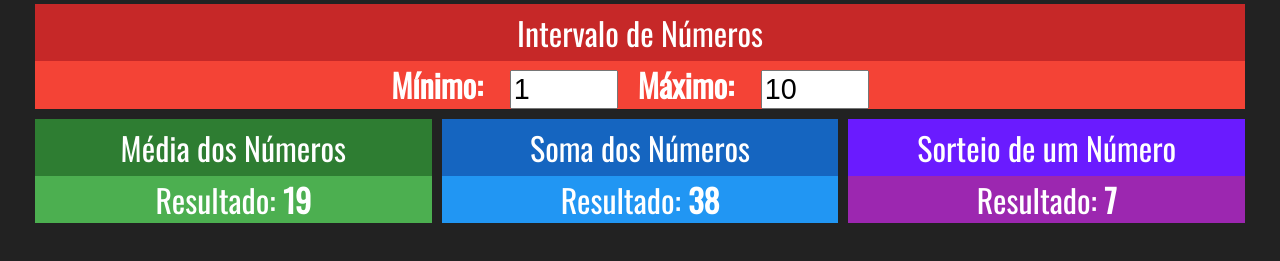
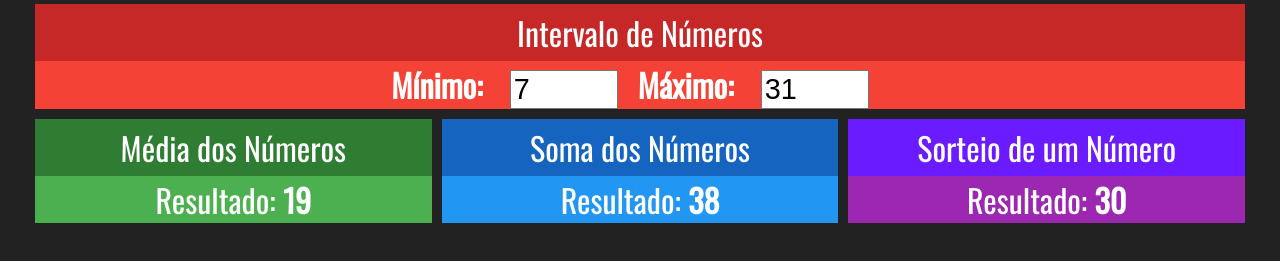
Before and after one commit to daniel-castilho/redux-simples, a React (Create React App) app: page / in a window 1280 px wide. Shown: the part 211-472 px from the top of the page. Built offline with nearby package versions, Linux system fonts and the light colour scheme.

Commit message:
Mapping Intervalo

```diff
--- a/src/components/Intervalo.jsx
+++ b/src/components/Intervalo.jsx
@@ -1,23 +1,33 @@
 import React from "react";
+import { connect } from "react-redux";
+
 import "./Intervalo.css";
 import Card from "./Card";
 
 const Intervalo = (props) => {
+	const { min, max } = props;
 
 	return (
 		<Card title="Intervalo de Números" red>
 			<div className="Intervalo">
 				<span>
 					<strong>Mínimo: </strong>
-					<input type="number" value={1} readOnly />
+					<input type="number" value={min} readOnly />
 				</span>
 				<span>
 					<strong>Máximo: </strong>
-					<input type="number" value={10} readOnly />
+					<input type="number" value={max} readOnly />
 				</span>
 			</div>
 		</Card>
 	);
 };
 
-export default Intervalo;
+function mapStateToProp(state) {
+	return {
+		min: state.numeros.min,
+		max: state.numeros.max,
+	}
+}
+
+export default connect(mapStateToProp)(Intervalo);
--- a/src/components/Sorteio.jsx
+++ b/src/components/Sorteio.jsx
@@ -11,7 +11,7 @@
 			<div>
 				<span>
 					<span>Resultado: </span>
-					<strong>{parseInt(Math.random() * (min - max) + max)}</strong>
+					<strong>{parseInt(Math.random() * (max - min)) + min}</strong>
 				</span>
 			</div>
 		</Card>
```
